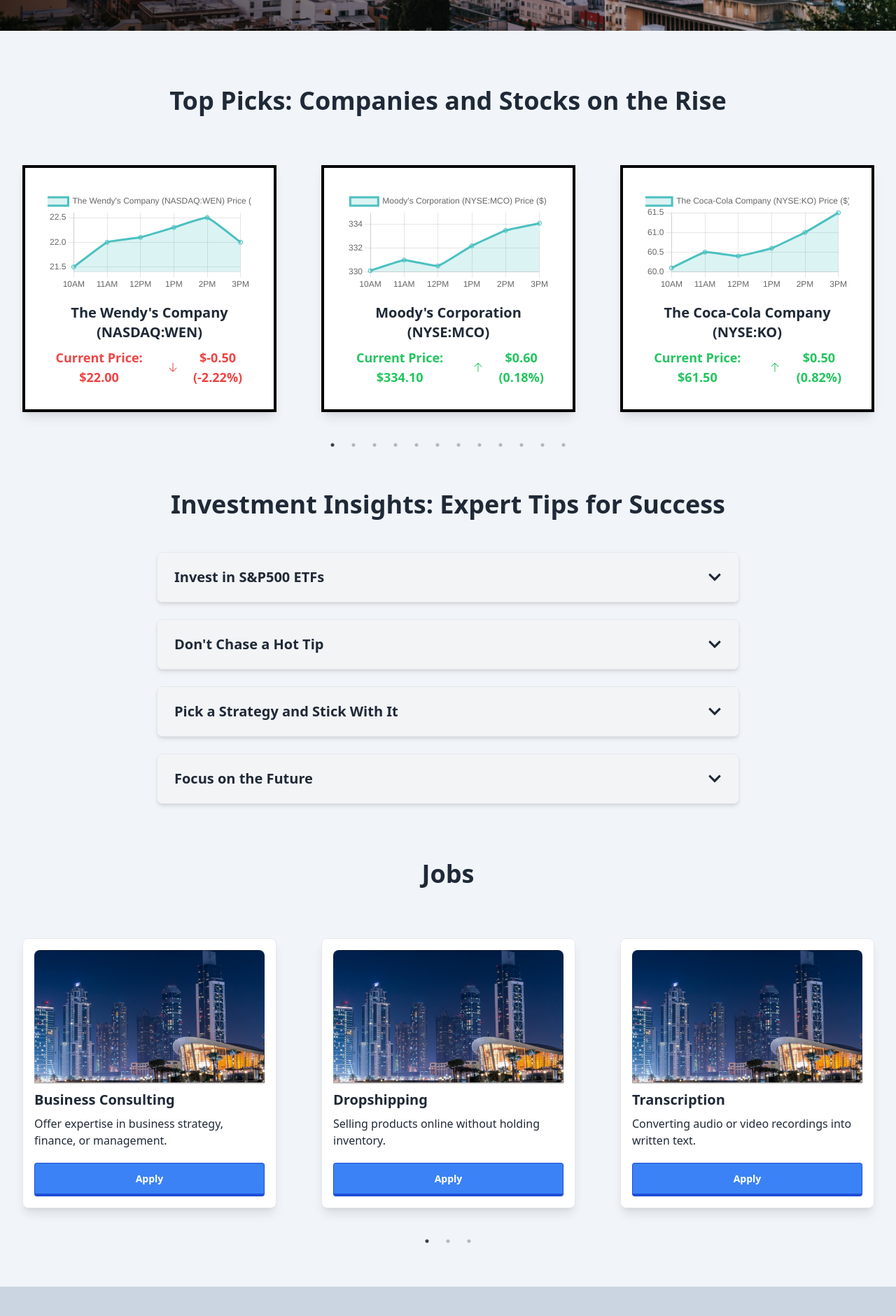
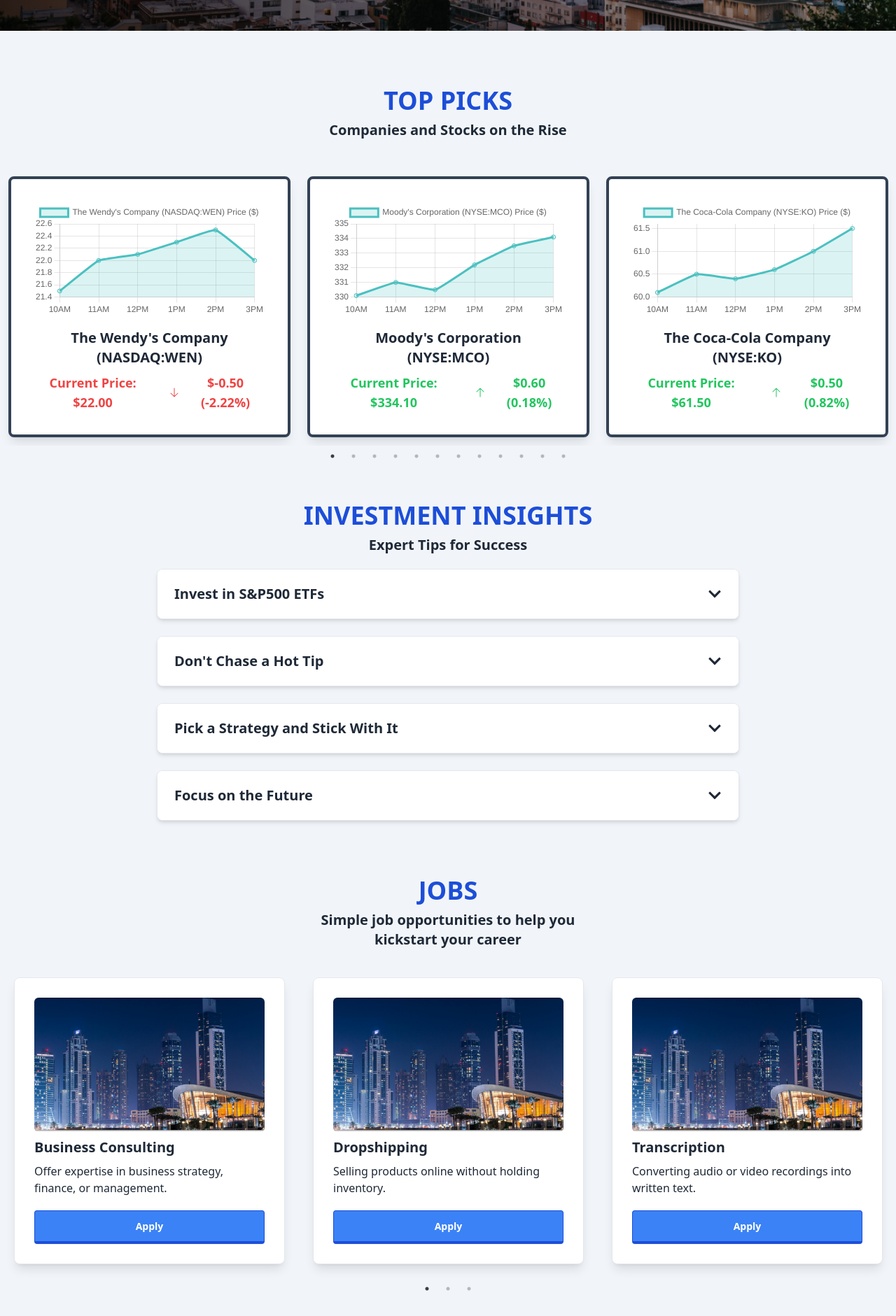
Before and after one commit to Jx1126/asp-final, a React (Vite) app: page /jobs-wealth in a window 1280 px wide. Shown: the part 700-2581 px from the top of the page at 70% size. Built offline with nearby package versions, Linux system fonts and the light colour scheme.

Commit message:
Modified the graph and job cards to be responvie

```diff
--- a/src/components/jobs/Jobs.tsx
+++ b/src/components/jobs/Jobs.tsx
@@ -1,28 +1,27 @@
+import { useState, useEffect } from 'react';
 import { Line } from 'react-chartjs-2';
 import Slider from "react-slick"; // Import the react-slick library for the carousel
+import jobsHero from "/jobs_hero.png?url";
 import "slick-carousel/slick/slick.css"; // Import carousel styles
 import "slick-carousel/slick/slick-theme.css";
 import 'chart.js/auto'; // This is needed to properly import Chart.js when using it with React
 import { Chart as ChartJS, CategoryScale, LinearScale, PointElement, LineElement, Tooltip, Legend } from 'chart.js';
 ChartJS.register(CategoryScale, LinearScale, PointElement, LineElement, Tooltip, Legend);
-import { useState } from 'react';
-import jobsHero from "/jobs_hero.png?url";
 
 // Hero Section
 function JobsHeroSection() {
   return (
     <section className="relative w-auto h-auto">
-      <img src={jobsHero} alt="Hero image" className="w-full object-cover" />
+      <img src={jobsHero} alt="Hero image" className="w-full object-cover brightness-75" />
       <div className="absolute inset-0 bg-gradient-to-r from-black/70" />
 
       <div className="absolute inset-0 flex items-center ml-20">
         <div className="text-white">
           <h1 className="text-4xl md:text-6xl font-bold">
-            Investment Opportunities with Bullish Trends
+            Investment Opportunities
           </h1>
           <p className="text-lg mt-3 md:text-xl">
-            Find out about the companies and stocks that are experiencing
-            bullish trends to guide your investment decisions!
+            Find out about the bullish trends to guide your investment decisions!
           </p>
         </div>
       </div>
@@ -90,14 +89,50 @@
     },
   ];
 
+  const [slideDisplayNumber, setSlideDisplayNumber] = useState(3);
+
+  useEffect(() => {
+    const handleResize = () => {
+      if (window.innerWidth < 648) {
+        setSlideDisplayNumber(1);
+      } else if (window.innerWidth < 1024) {
+        setSlideDisplayNumber(2);
+      } else {
+        setSlideDisplayNumber(3);
+      }
+    };
+
+    handleResize();
+    window.addEventListener('resize', handleResize);
+
+    return () => {
+      window.removeEventListener('resize', handleResize);
+    };
+  }, []);
 
   const settings = {
     dots: true,
     infinite: true,
     speed: 500,
-    slidesToShow: 3, // Show 3 stocks per slide
+    slidesToShow: slideDisplayNumber,
     slidesToScroll: 1,
     arrows: true,
+    responsive: [
+      {
+        breakpoint: 1024,
+        settings: {
+          slidesToShow: 2,
+          slidesToScroll: 1,
+        }
+      },
+      {
+        breakpoint: 640,
+        settings: {
+          slidesToShow: 1,
+          slidesToScroll: 1
+        }
+      }
+    ]
   };
 
   const calculateChange = (prices: number[]) => {
@@ -108,18 +143,21 @@
     return { change, percentageChange };
   };
 
-
   return (
     <section className="my-20">
-      <h2 className="text-4xl font-bold text-center">Top Picks: Companies and Stocks on the Rise</h2>
+      <div className="flex flex-col items-center justify-center mb-5 relative z-20">
+        <p className="text-3xl sm:text-4xl text-blue-700 font-bold uppercase text-center">Top Picks</p>
+        <p className="text-md sm:text-xl font-semibold mt-2 max-w-sm sm:max-w-md text-center">Companies and Stocks on the Rise</p>
+      </div>
+
       <Slider {...settings} className="mt-10">
         {stockData.map((stock, index) => {
           const { change, percentageChange } = calculateChange(stock.prices);
           const isPositive = change >= 0;
 
           return (
-            <div key={index} className="p-8">
-              <div className="border-4 border-black p-8 shadow-lg bg-white"> {}
+            <div key={index} className="p-3">
+              <div className="border-4 border-slate-700 p-8 shadow-lg bg-white rounded-lg"> {}
                 <Line
                   data={{
                     labels: ["10AM", "11AM", "12PM", "1PM", "2PM", "3PM"],
@@ -199,9 +237,10 @@
 
   return (
     <section className="my-20 max-w-4xl mx-auto px-4 sm:px-6 lg:px-8">
-      <h2 className="text-4xl font-bold text-center mb-12 text-gray-800">
-        Investment Insights: Expert Tips for Success
-      </h2>
+      <div className="flex flex-col items-center justify-center mb-5 relative z-20">
+        <p className="text-3xl sm:text-4xl text-blue-700 font-bold uppercase text-center">Investment Insights</p>
+        <p className="text-md sm:text-xl font-semibold mt-2 max-w-sm sm:max-w-md text-center">Expert Tips for Success</p>
+      </div>
       <div className="space-y-6">
         {insights.map((insight, index) => (
           <div
@@ -209,7 +248,7 @@
             className="border border-gray-200 shadow-md rounded-lg overflow-hidden bg-white transition-all duration-300"
           >
             <button
-              className="w-full px-6 py-4 text-xl font-semibold flex justify-center items-center bg-gray-100 hover:bg-gray-200 focus:outline-none transition-colors duration-200"
+              className="w-full px-6 py-4 text-xl font-semibold flex justify-center items-center bg-white hover:bg-gray-200 focus:outline-none transition-colors duration-200"
               onClick={() => toggleDropdown(index)}
               style={{ minHeight: '70px' }}
             >
@@ -250,26 +289,66 @@
     },
   ];
 
+  const [slideDisplayNumber, setSlideDisplayNumber] = useState(3);
+
+  useEffect(() => {
+    const handleResize = () => {
+      if (window.innerWidth < 648) {
+        setSlideDisplayNumber(1);
+      } else if (window.innerWidth < 1024) {
+        setSlideDisplayNumber(2);
+      } else {
+        setSlideDisplayNumber(3);
+      }
+    };
+
+    handleResize();
+    window.addEventListener('resize', handleResize);
+
+    return () => {
+      window.removeEventListener('resize', handleResize);
+    };
+  }, []);
+
   const settings = {
     dots: true,
     infinite: true,
     speed: 500,
-    slidesToShow: 3,
+    slidesToShow: slideDisplayNumber,
     slidesToScroll: 1,
     arrows: true,
+    responsive: [
+      {
+        breakpoint: 1024,
+        settings: {
+          slidesToShow: 2,
+          slidesToScroll: 1,
+        }
+      },
+      {
+        breakpoint: 640,
+        settings: {
+          slidesToShow: 1,
+          slidesToScroll: 1
+        }
+      }
+    ]
   };
 
   return (
     <section className="my-20">
-      <h2 className="text-4xl font-bold text-center">Jobs</h2>
-      <Slider {...settings} className="mt-10">
+      <div className="flex flex-col items-center justify-center mb-5 relative z-20">
+        <p className="text-3xl sm:text-4xl text-blue-700 font-bold uppercase text-center">Jobs</p>
+        <p className="text-md sm:text-xl font-semibold mt-2 max-w-sm sm:max-w-md text-center">Simple job opportunities to help you kickstart your career</p>
+      </div>
+      <Slider {...settings} className="mt-3">
         {jobs.map((job, index) => (
-          <div key={index} className="p-8">
-            <div className="border p-4 shadow-lg rounded-lg bg-white">
+          <div key={index} className="p-5">
+            <div className="border p-7 shadow-lg rounded-lg bg-white">
               <img
                 src={job.image}
                 alt={job.title}
-                className="w-full h-48 object-cover rounded-t-lg"
+                className="w-full h-48 object-cover rounded-md"
               />
               <h3 className="text-xl font-semibold mt-2">{job.title}</h3>
               <p className="mt-2">{job.description}</p>
--- a/src/css/output.css
+++ b/src/css/output.css
@@ -2005,12 +2005,20 @@
   max-width: 20rem;
 }
 
+.max-w-sm {
+  max-width: 24rem;
+}
+
 .flex-shrink-0 {
   flex-shrink: 0;
 }
 
 .grow {
   flex-grow: 1;
+}
+
+.resize {
+  resize: both;
 }
 
 .grid-flow-col {
@@ -2095,11 +2103,6 @@
   border-bottom-right-radius: 0.5rem;
 }
 
-.rounded-t-lg {
-  border-top-left-radius: 0.5rem;
-  border-top-right-radius: 0.5rem;
-}
-
 .border {
   border-width: 1px;
 }
@@ -2110,11 +2113,6 @@
 
 .border-4 {
   border-width: 4px;
-}
-
-.border-black {
-  --tw-border-opacity: 1;
-  border-color: rgb(0 0 0 / var(--tw-border-opacity));
 }
 
 .border-gray-200 {
@@ -2127,6 +2125,11 @@
   border-color: rgb(203 213 225 / var(--tw-border-opacity));
 }
 
+.border-slate-700 {
+  --tw-border-opacity: 1;
+  border-color: rgb(51 65 85 / var(--tw-border-opacity));
+}
+
 .bg-black {
   --tw-bg-opacity: 1;
   background-color: rgb(0 0 0 / var(--tw-bg-opacity));
@@ -2139,11 +2142,6 @@
 .bg-blue-700 {
   --tw-bg-opacity: 1;
   background-color: rgb(29 78 216 / var(--tw-bg-opacity));
-}
-
-.bg-gray-100 {
-  --tw-bg-opacity: 1;
-  background-color: rgb(243 244 246 / var(--tw-bg-opacity));
 }
 
 .bg-gray-50 {
@@ -2221,12 +2219,20 @@
   padding: 0.5rem;
 }
 
-.p-4 {
-  padding: 1rem;
+.p-3 {
+  padding: 0.75rem;
+}
+
+.p-5 {
+  padding: 1.25rem;
 }
 
 .p-6 {
   padding: 1.5rem;
+}
+
+.p-7 {
+  padding: 1.75rem;
 }
 
 .p-8 {
@@ -2304,6 +2310,11 @@
 .text-xl {
   font-size: 1.25rem;
   line-height: 1.75rem;
+}
+
+.text-sm {
+  font-size: 0.875rem;
+  line-height: 1.25rem;
 }
 
 .\!font-semibold {
@@ -2401,6 +2412,12 @@
   box-shadow: var(--tw-ring-offset-shadow, 0 0 #0000), var(--tw-ring-shadow, 0 0 #0000), var(--tw-shadow);
 }
 
+.shadow-sm {
+  --tw-shadow: 0 1px 2px 0 rgb(0 0 0 / 0.05);
+  --tw-shadow-colored: 0 1px 2px 0 var(--tw-shadow-color);
+  box-shadow: var(--tw-ring-offset-shadow, 0 0 #0000), var(--tw-ring-shadow, 0 0 #0000), var(--tw-shadow);
+}
+
 .ring {
   --tw-ring-offset-shadow: var(--tw-ring-inset) 0 0 0 var(--tw-ring-offset-width) var(--tw-ring-offset-color);
   --tw-ring-shadow: var(--tw-ring-inset) 0 0 0 calc(3px + var(--tw-ring-offset-width)) var(--tw-ring-color);
@@ -2414,6 +2431,11 @@
 
 .ring-offset-2 {
   --tw-ring-offset-width: 2px;
+}
+
+.brightness-75 {
+  --tw-brightness: brightness(.75);
+  filter: var(--tw-blur) var(--tw-brightness) var(--tw-contrast) var(--tw-grayscale) var(--tw-hue-rotate) var(--tw-invert) var(--tw-saturate) var(--tw-sepia) var(--tw-drop-shadow);
 }
 
 .backdrop-blur-sm {
@@ -2594,6 +2616,10 @@
     width: auto;
   }
 
+  .sm\:max-w-md {
+    max-width: 28rem;
+  }
+
   .sm\:grid-cols-2 {
     grid-template-columns: repeat(2, minmax(0, 1fr));
   }
@@ -2614,6 +2640,16 @@
   .sm\:px-8 {
     padding-left: 2rem;
     padding-right: 2rem;
+  }
+
+  .sm\:text-4xl {
+    font-size: 2.25rem;
+    line-height: 2.5rem;
+  }
+
+  .sm\:text-xl {
+    font-size: 1.25rem;
+    line-height: 1.75rem;
   }
 }
 
```
